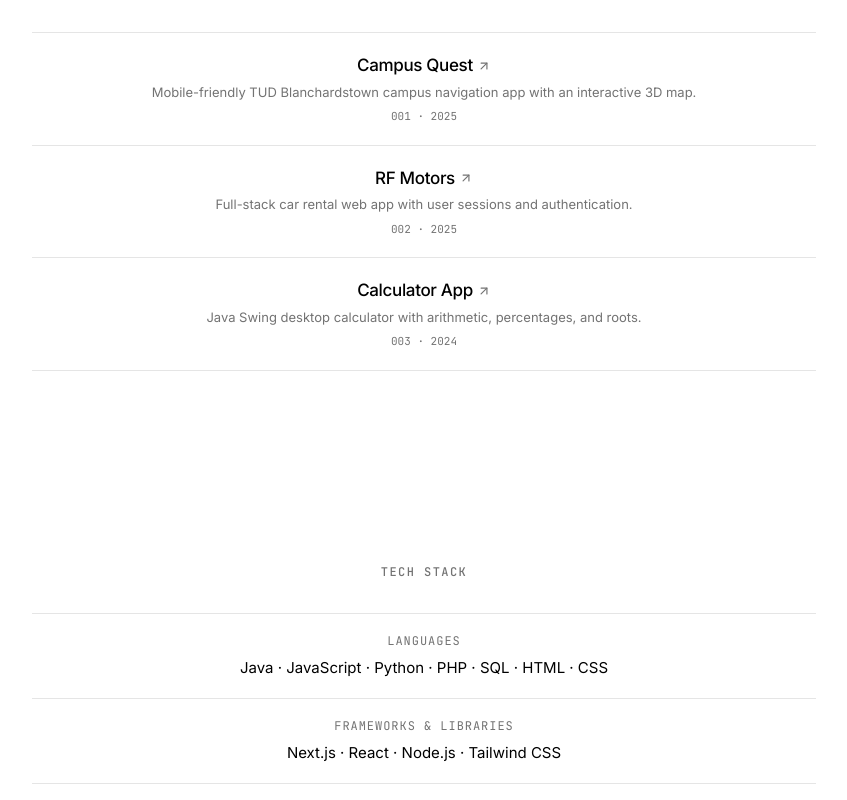
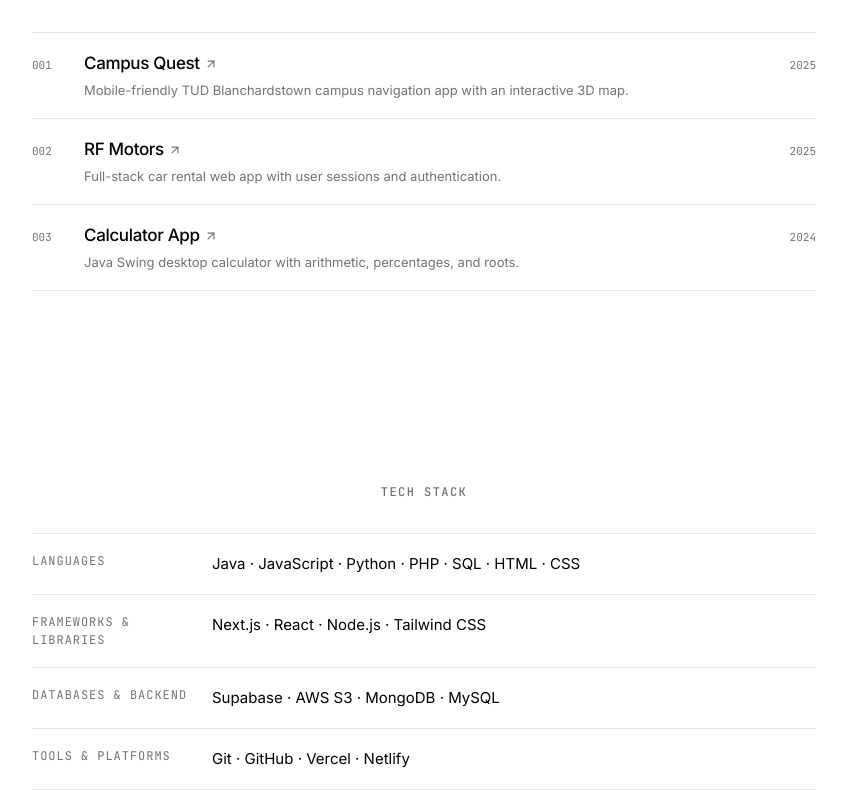
Before and after one commit to chidozieonyejelem/portfolio, a Next.js app: page / in a window 1280 px wide. Shown: the part 1260-2060 px from the top of the page, without its empty margins (216-1063 px from the left). Built offline with nearby package versions, Linux system fonts and the light colour scheme.

Commit message:
Center only the My Work + Tech Stack titles; revert their content to left-aligned

```diff
--- a/components/section-header.js
+++ b/components/section-header.js
@@ -1,6 +1,6 @@
 export function SectionHeader({ label }) {
   return (
-    <h2 className="mb-8 font-mono text-[12px] font-medium uppercase tracking-[0.12em] text-[#737373]">
+    <h2 className="mb-8 w-full text-center font-mono text-[12px] font-medium uppercase tracking-[0.12em] text-[#737373]">
       {label}
     </h2>
   );
--- a/components/selected-work.js
+++ b/components/selected-work.js
@@ -4,12 +4,9 @@
 
 export function SelectedWork() {
   return (
-    <section
-      id="work"
-      className="flex flex-col items-center py-[clamp(48px,8vw,96px)] text-center"
-    >
+    <section id="work" className="py-[clamp(48px,8vw,96px)]">
       <SectionHeader label="My Work" />
-      <div className="w-full border-b-[0.5px] border-[#e5e5e5]">
+      <div className="border-b-[0.5px] border-[#e5e5e5]">
         {selectedWork.map((work) => (
           <WorkRow
             key={work.num}
--- a/components/tech-stack.js
+++ b/components/tech-stack.js
@@ -3,18 +3,18 @@
 
 export function TechStack() {
   return (
-    <section
-      id="stack"
-      className="flex flex-col items-center py-[clamp(48px,8vw,96px)] text-center"
-    >
+    <section id="stack" className="py-[clamp(48px,8vw,96px)]">
       <SectionHeader label="Tech Stack" />
-      <div className="w-full border-b-[0.5px] border-[#e5e5e5]">
+      <div className="border-t-[0.5px] border-[#e5e5e5]">
         {techStack.map((group) => (
-          <div key={group.label} className="border-t-[0.5px] border-[#e5e5e5] py-[18px]">
+          <div
+            key={group.label}
+            className="grid grid-cols-[160px_1fr] gap-5 border-b-[0.5px] border-[#e5e5e5] py-[18px] max-sm:grid-cols-1 max-sm:gap-1.5"
+          >
             <h3 className="font-mono text-[12px] uppercase tracking-[0.08em] text-[#737373]">
               {group.label}
             </h3>
-            <p className="mt-1.5 text-[15px] leading-[1.6] text-black">{group.items.join(" · ")}</p>
+            <p className="text-[15px] leading-[1.6] text-black">{group.items.join(" · ")}</p>
           </div>
         ))}
       </div>
--- a/components/work-row.js
+++ b/components/work-row.js
@@ -2,17 +2,18 @@
 
 export function WorkRow({ num, title, description, year, href, external = false }) {
   const content = (
-    <div className="border-t-[0.5px] border-[#e5e5e5] py-5 [transition:opacity_0.2s_ease] group-hover:opacity-60">
-      <h3 className="flex items-center justify-center gap-1 text-[17px] font-medium tracking-[-0.02em] text-black">
+    <div className="grid grid-cols-[32px_1fr_80px] items-baseline gap-5 border-t-[0.5px] border-[#e5e5e5] py-[18px] [transition:padding-left_0.25s_ease] group-hover:pl-2">
+      <span className="font-mono text-[11px] text-[#737373]">{num}</span>
+      <div>
+        <h3 className="flex items-center gap-1 text-[17px] font-medium tracking-[-0.02em] text-black">
           {title}
           {href && external ? (
             <ArrowUpRight className="h-3.5 w-3.5 text-[#737373]" aria-hidden="true" />
           ) : null}
         </h3>
         <p className="mt-1 text-[13px] text-[#737373]">{description}</p>
-      <p className="mt-1.5 font-mono text-[11px] text-[#737373]">
-        {num} · {year}
-      </p>
+      </div>
+      <span className="text-right font-mono text-[11px] text-[#737373]">{year}</span>
     </div>
   );
 
```
Lines whose indentation alone changed are shown as unchanged.
